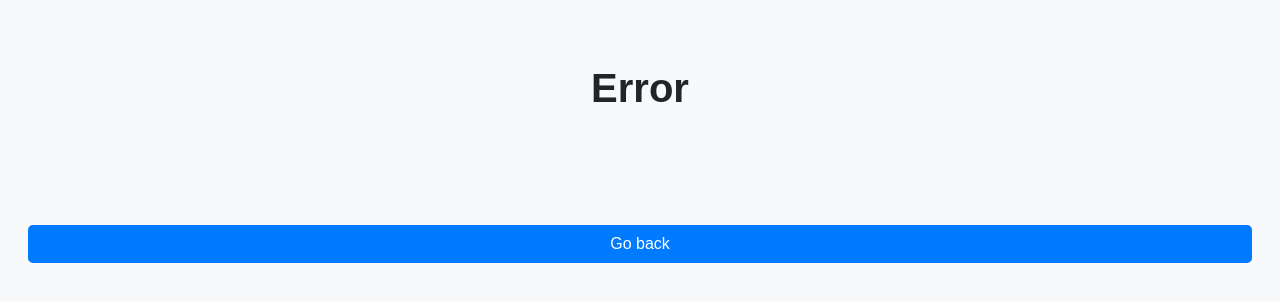
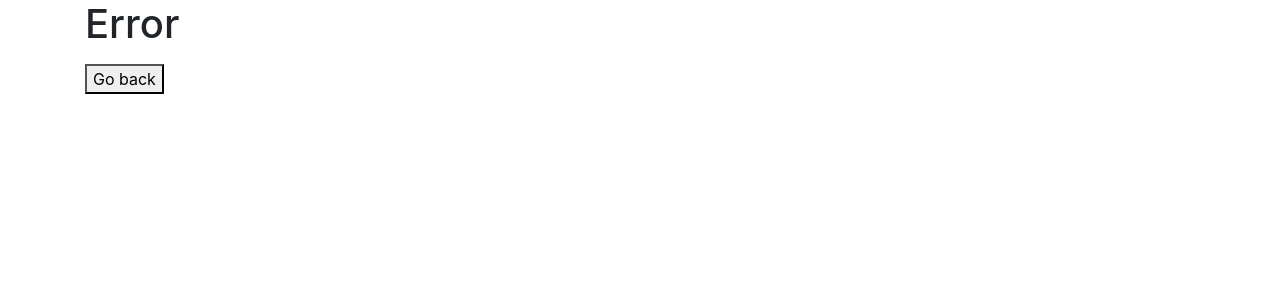
Before and after one commit to chaitanyakasaraneni/xai-gpt-integration, a Flask app: template webapp/templates/error.html in a window 1280 px wide. Shown: the top 302 px of the page. Run offline with Flask 3, Linux system fonts and the light colour scheme; the template is opened without the code that fills it, so the values that code supplies are empty; some libraries are stand-ins or nearby versions.

Commit message:
major changes

```diff
--- a/webapp/app.py
+++ b/webapp/app.py
@@ -10,9 +10,10 @@ from flask import Flask, render_template, request
 model_engine = {
     "davinci": "text-davinci-002",
     "curie": "text-curie-001",
+    "babbage": "text-babbage-001",
+    "ada": "text-ada-001"
 }
 model_selected = None
-prompt = "Convert this text into emojis:"
 
 # Initialize logger
 log = Logger(__name__)
@@ -25,12 +26,12 @@ app.config.from_file('config/local.json', load=json.load)
 # Authenticate OpenAI API key
 openai.api_key = app.config['SECRETS']['API_SECRET']
 
-def generate_emoji(input_text):
+def generate_output(input_text):
     # Use OpenAI API to generate emojis for the given input text
     response = openai.Completion.create(
         engine=model_selected,
         prompt=input_text,
-        max_tokens=60,
+        max_tokens=40,
         n=1,
         stop=None,
         temperature=0.8,
@@ -40,34 +41,33 @@ def generate_emoji(input_text):
     return output_text
 
 def generate_lime_explanation(input_text):
-    # Use LIME to generate an explanation for the emoji generation
-    explainer = LimeTextExplainer(class_names=['emojis'])
-    exp = explainer.explain_instance(input_text, generate_emoji, num_features=6)
+    # Use LIME to generate an explanation
+    explainer = LimeTextExplainer()
+    exp = explainer.explain_instance(input_text, generate_output)
     return exp.as_list()
 
 @app.route('/')
 def index():
     return render_template('index.html')
 
-@app.route('/emoji', methods=['POST'])
+@app.route('/result', methods=['POST'])
 def process_text():
     global model_selected
     try:
 
         model_selected = model_engine[str(request.form["model"].lower())]
         input_text = request.form['prompt']
-        prompt_upd = prompt + input_text
-        emoji_output = generate_emoji(prompt_upd)
-        log.debug(f"Emoji output: {emoji_output}")
+        output_generated = generate_output(input_text)
+        print(f"Output: {output_generated}")
         try:
-            lime_explanation = generate_lime_explanation(prompt_upd)
+            lime_explanation = generate_lime_explanation(input_text)
         except Exception as e:
             log.error(f"Error generating LIME explanation: {e}")
             lime_explanation = "Unable to generate LIME explanation: " + str(e)
 
         return render_template('result.html',
                                 input_text=input_text,
-                                emoji_output=emoji_output,
+                                output_generated=output_generated,
                                 lime_explanation=lime_explanation)
 
     except Exception as e:
--- a/webapp/templates/error.html
+++ b/webapp/templates/error.html
@@ -2,47 +2,12 @@
 <html>
   <head>
     <title>Error</title>
-    <style>
-      body {
-        background-color: #f8f9fa;
-        font-family: Arial, sans-serif;
-        font-size: 16px;
-        line-height: 1.5;
-        color: #212529;
-        text-align: center;
-      }
-      .container {
-        display: flex;
-        flex-direction: column;
-        justify-content: center;
-        height: 100%;
-        padding: 0 20px;
-      }
-      h1 {
-        margin-top: 50px;
-        font-size: 2.5rem;
-        font-weight: 600;
-      }
-      p {
-        margin-top: 20px;
-        font-size: 1.25rem;
-        text-align: left;
-      }
-      button {
-        margin-top: 40px;
-        font-size: 1rem;
-        padding: 10px 20px;
-        border-radius: 5px;
-        background-color: #007bff;
-        color: #fff;
-        border: none;
-        cursor: pointer;
-        transition: background-color 0.2s;
-      }
-      button:hover {
-        background-color: #0069d9;
-      }
-    </style>
+    <meta charset="utf-8">
+    <meta name="viewport" content="width=device-width, initial-scale=1">
+    <link rel="stylesheet" href="https://maxcdn.bootstrapcdn.com/bootstrap/4.5.2/css/bootstrap.min.css">
+    <script src="https://ajax.googleapis.com/ajax/libs/jquery/3.5.1/jquery.min.js"></script>
+    <script src="https://cdnjs.cloudflare.com/ajax/libs/popper.js/1.16.0/umd/popper.min.js"></script>
+    <script src="https://maxcdn.bootstrapcdn.com/bootstrap/4.5.2/js/bootstrap.min.js"></script>
   </head>
   <body>
     <div class="container">
```
Also changed, not shown: webapp/templates/index.html (+5 -3 lines), webapp/templates/result.html (+7 -3 lines).
